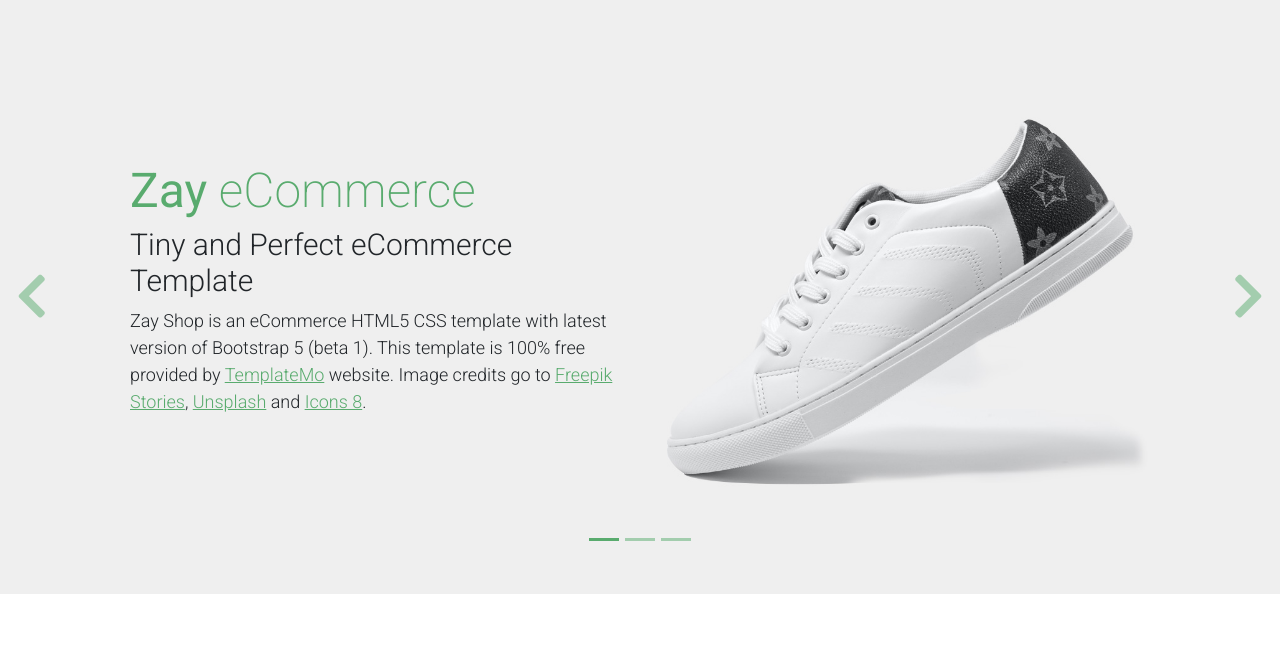
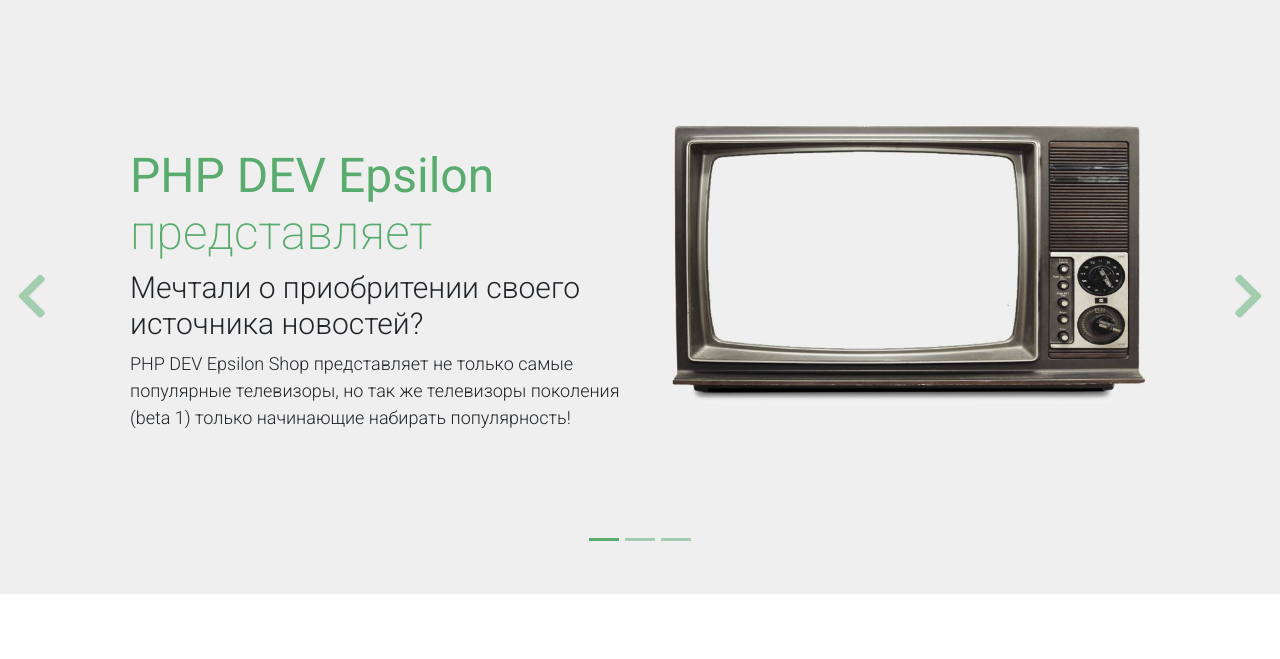
Before and after one commit to makasani/shop, a Symfony app: template templates/app/index.html.twig in a window 1280 px wide. Shown: the part 132-791 px from the top of the page. Run offline with Twig, Linux system fonts and the light colour scheme; the template is opened without the code that fills it, so the values that code supplies are empty; style sheets or scripts are compiled from the project's sources; some libraries are stand-ins or nearby versions.

Commit message:
1. Изменение слайдера на главной странице, новые изображения и формулировки

```diff
--- a/templates/app/_embed/_banner.html.twig
+++ b/templates/app/_embed/_slider_index_page.html.twig
@@ -14,14 +14,11 @@
                     </div>
                     <div class="col-lg-6 mb-0 d-flex align-items-center">
                         <div class="text-align-left align-self-center">
-                            <h1 class="h1 text-success"><b>Zay</b> eCommerce</h1>
-                            <h3 class="h2">Tiny and Perfect eCommerce Template</h3>
+                            <h1 class="h1 text-success"><b>PHP DEV Epsilon</b> представляет</h1>
+                            <h3 class="h2">Мечтали о приобритении своего источника новостей?</h3>
                             <p>
-                                Zay Shop is an eCommerce HTML5 CSS template with latest version of Bootstrap 5 (beta 1).
-                                This template is 100% free provided by <a rel="sponsored" class="text-success" href="https://templatemo.com" target="_blank">TemplateMo</a> website.
-                                Image credits go to <a rel="sponsored" class="text-success" href="https://stories.freepik.com/" target="_blank">Freepik Stories</a>,
-                                <a rel="sponsored" class="text-success" href="https://unsplash.com/" target="_blank">Unsplash</a> and
-                                <a rel="sponsored" class="text-success" href="https://icons8.com/" target="_blank">Icons 8</a>.
+                                PHP DEV Epsilon Shop представляет не только самые популярные телевизоры,
+                                но так же телевизоры поколения (beta 1) только начинающие набирать популярность!
                             </p>
                         </div>
                     </div>
@@ -36,11 +33,11 @@
                     </div>
                     <div class="col-lg-6 mb-0 d-flex align-items-center">
                         <div class="text-align-left">
-                            <h1 class="h1">Proident occaecat</h1>
-                            <h3 class="h2">Aliquip ex ea commodo consequat</h3>
+                            <h1 class="h1">Чистота во всём!</h1>
+                            <h3 class="h2">Сделай свою одежду чище</h3>
                             <p>
-                                You are permitted to use this Zay CSS template for your commercial websites.
-                                You are <strong>not permitted</strong> to re-distribute the template ZIP file in any kind of template collection websites.
+                                Огромный выбор <strong>домашних</strong> помощников на любой вкус и цвет готовых
+                                послужить своему хозяину долгие годы!
                             </p>
                         </div>
                     </div>
@@ -55,11 +52,11 @@
                     </div>
                     <div class="col-lg-6 mb-0 d-flex align-items-center">
                         <div class="text-align-left">
-                            <h1 class="h1">Repr in voluptate</h1>
-                            <h3 class="h2">Ullamco laboris nisi ut </h3>
+                            <h1 class="h1">Чайку?</h1>
+                            <h3 class="h2">Это к нам</h3>
                             <p>
-                                We bring you 100% free CSS templates for your websites.
-                                If you wish to support TemplateMo, please make a small contribution via PayPal or tell your friends about our website. Thank you.
+                                Весна, а вы без чашки горячего чая или может быть кофе?
+                                У нас вы 100% найдёте лучший чайник для этих и многих других целей!
                             </p>
                         </div>
                     </div>
--- a/templates/app/index.html.twig
+++ b/templates/app/index.html.twig
@@ -6,7 +6,7 @@
 
 {% block body %}
 
-    {{ include('app/_embed/_banner.html.twig') }}
+    {{ include('app/_embed/_slider_index_page.html.twig') }}
 
     <!-- Start Categories of The Month -->
     <section class="container py-5">
```
Also changed, not shown: assets/img/banner_img_01.jpg, assets/img/banner_img_02.jpg, assets/img/banner_img_03.jpg.
